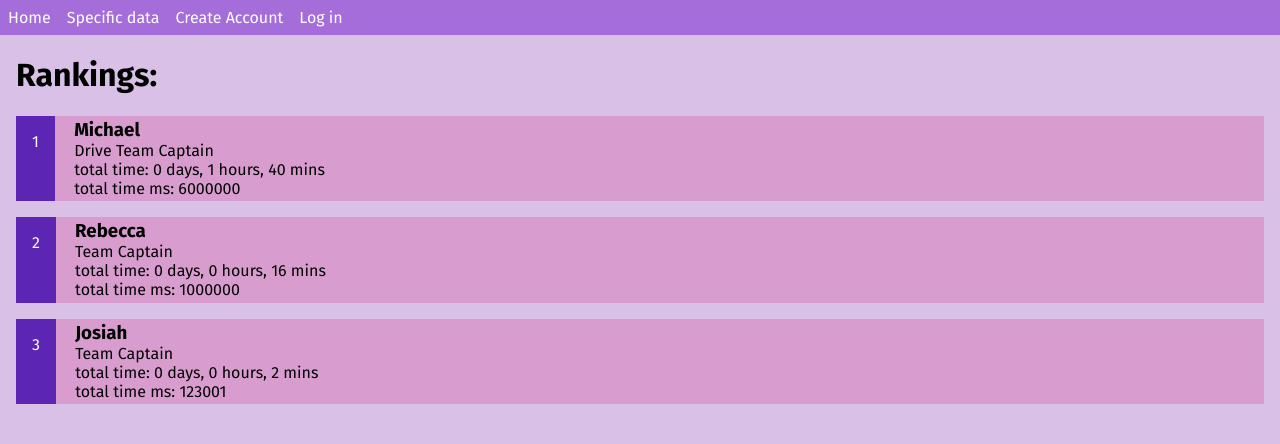
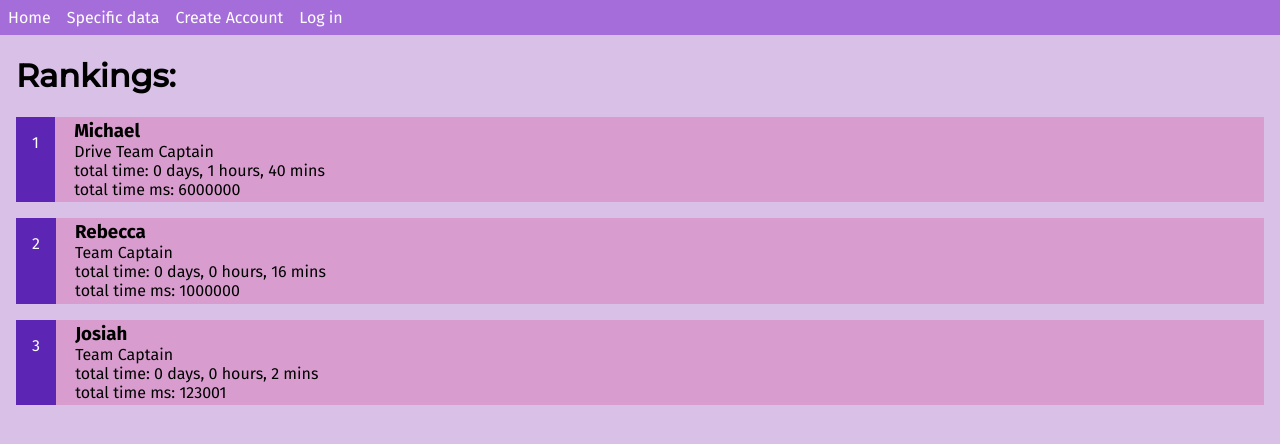
Before and after one commit to lobobellos/time-tracker, a Vue app: page / in a window 1280 px wide. Shown: the top 444 px of the page. Built offline with nearby package versions, Linux system fonts and the light colour scheme.

Commit message:
update font

```diff
--- a/src/pages/Home.vue
+++ b/src/pages/Home.vue
@@ -36,7 +36,7 @@ export default {
 
 <style scoped>
 h1 {
-  font-family: 'Fira Sans', sans-serif;
+  font-weight: bold;
 }
 
 .container {
```
